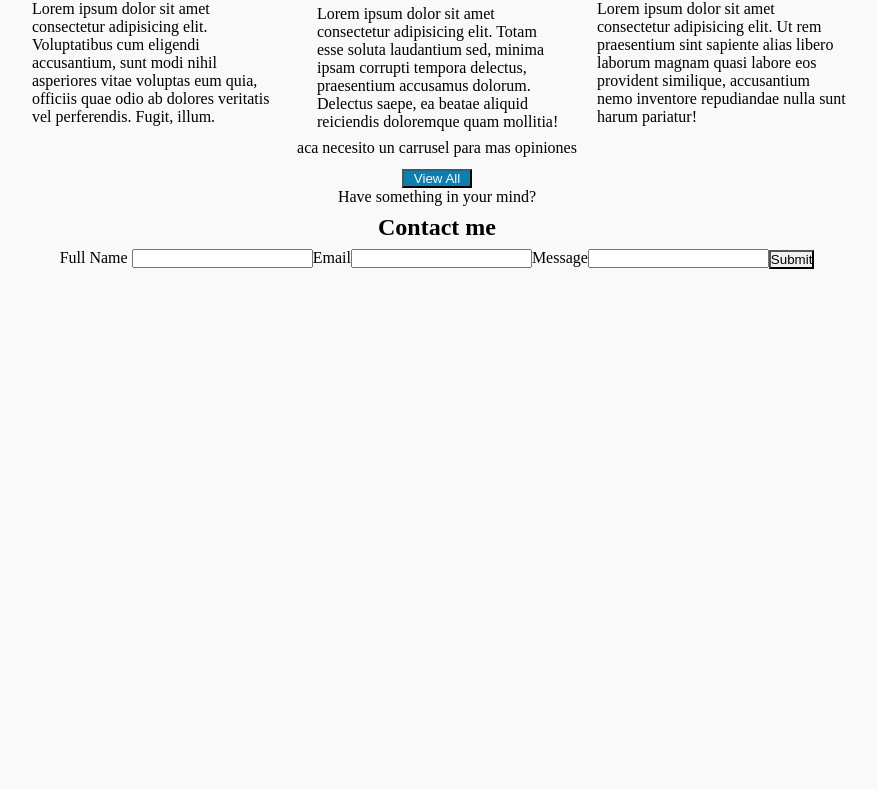
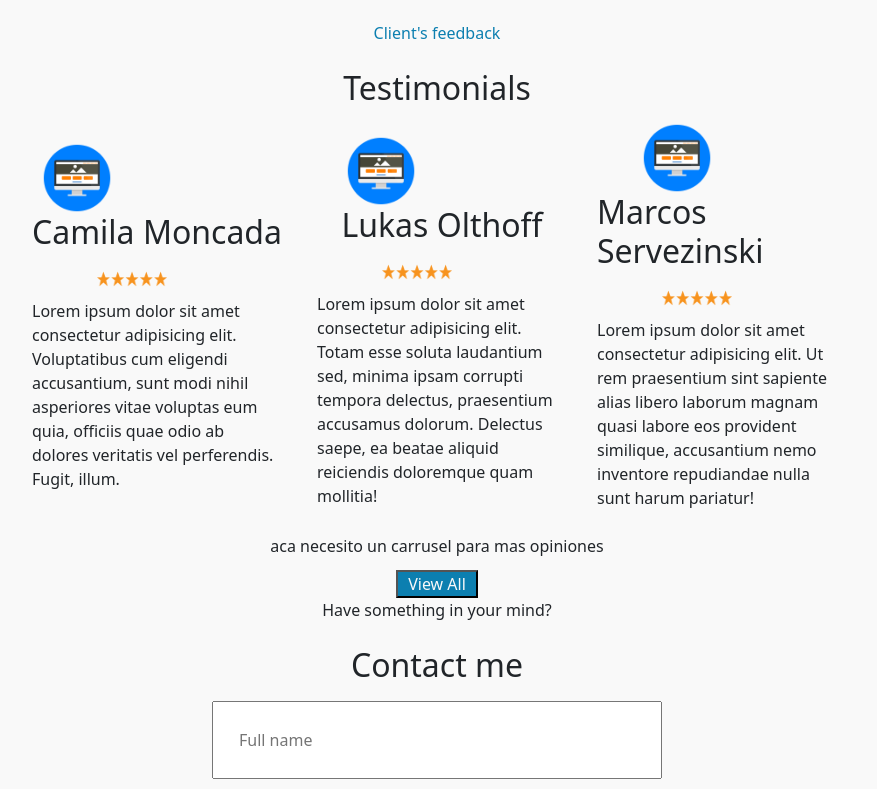
Before and after one commit to Manunyville/Portfolio-tp, a React (Create React App) app: page / in a window 1280 px wide. Shown: the part 1983-2772 px from the top of the page, without its empty margins (263-1140 px from the left). Before the commit the page ends 2252 px from the top, so only its background shows below. Built offline with nearby package versions, Linux system fonts and the light colour scheme; the HTML template or start-up script is replaced by a standard one.

Commit message:
estilizacion de formulario

```diff
--- a/package.json
+++ b/package.json
@@ -9,6 +9,7 @@
     "@testing-library/jest-dom": "^5.16.5",
     "@testing-library/react": "^13.4.0",
     "@testing-library/user-event": "^13.5.0",
+    "bootstrap": "^5.3.0-alpha3",
     "framer-motion": "^10.11.2",
     "react": "^18.2.0",
     "react-dom": "^18.2.0",
--- a/src/components/contact/contact.css
+++ b/src/components/contact/contact.css
@@ -0,0 +1,4 @@
+.inputBg{
+  background-color: #FFFFFF;
+color-scheme: #FFFFFF;
+}
--- a/src/components/contact/contact.jsx
+++ b/src/components/contact/contact.jsx
@@ -1,7 +1,8 @@
 import './contact.css'
 import React from 'react'
-import { Stack, HStack, VStack, Flex, Button, ButtonGroup, Text, Container, Heading, Image,Card, CardHeader, CardBody, } from '@chakra-ui/react'
+import { Stack, HStack, VStack, Flex, Button, ButtonGroup, Text, Container, Heading, Image,Card, CardHeader, CardBody, Input} from '@chakra-ui/react'
 import { motion } from "framer-motion"
+
 
 
 const Contact = () =>{
@@ -11,15 +12,17 @@
             <VStack>
                 <Text>Have something in your mind?</Text>
                 <Heading>Contact me</Heading>
+                <Stack >
                 <form>
-                    <label>Full Name </label>
-                    <input type="text" />
-                    <label>Email</label>
-                    <input type="text" />
-                    <label >Message</label>
-                    <input type="text" />
-                    <Button>Submit</Button>
+                    <Stack gap={11}>
+
+                    <Input type="text" variant='filled' placeholder='Full name' padding={25} width={450}/>
+                    <Input type="text"  variant='filled' placeholder='Email'padding={25} width={450}/>
+                    <Input type="text" variant='filled' placeholder='Message' height={100} width={450}/>
+                    </Stack>
+
                 </form>
+                </Stack>
             </VStack>
         </Container>
     )
```
Also changed, not shown: public/index.html (+2 -21 lines), 1 other file (tests, documents, lock files or other folders).
